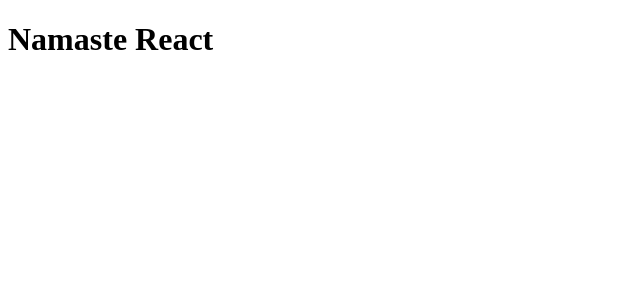
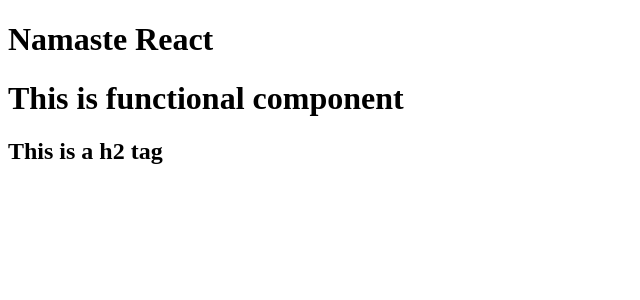
Before and after one commit to rakesh-s-pawar/Hello-React, a React (Vite) app: page / in a window 1280 px wide. Shown: the top 300 px of the page, without its empty margins (0-640 px from the left). Built offline with nearby package versions, Linux system fonts and the light colour scheme.

Commit message:
Update App.js

```diff
--- a/App.js
+++ b/App.js
@@ -1,18 +1,24 @@
 import React from "react";
 import ReactDOM from "react-dom/client";
 
-const heading = React.createElement(
-  "h1",
-  {
-    id: "title",
-    key: "h1",
-  },
-  "Namaste React"
+// This is known as a React Element
+const Title = () => (
+  <h1 id="title" key="h2">
+    Namaste React
+  </h1>
 );
 
-const heading2 = (<h1 id="title" key="h1">Namaste React</h1>);
+const HeaderComponent = () => {
+  return (
+    <div>
+      <Title />
+      <h1>This is functional component</h1>
+      <h2>This is a h2 tag</h2>
+    </div>
+  );
+};
 
 const root = ReactDOM.createRoot(document.getElementById("root"));
 
 // Passing a react element inside the root
-root.render(heading);
+root.render(<HeaderComponent />);
```
